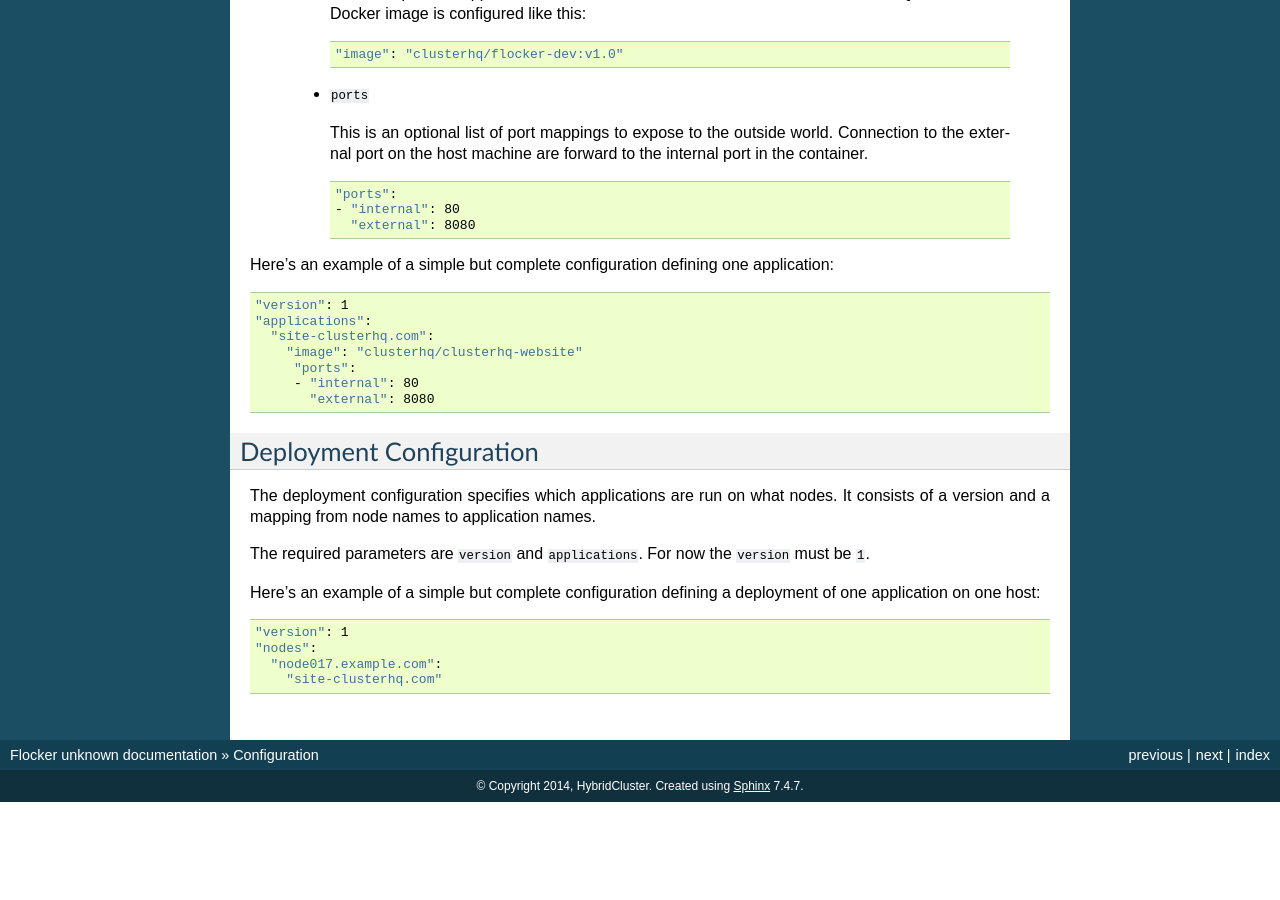
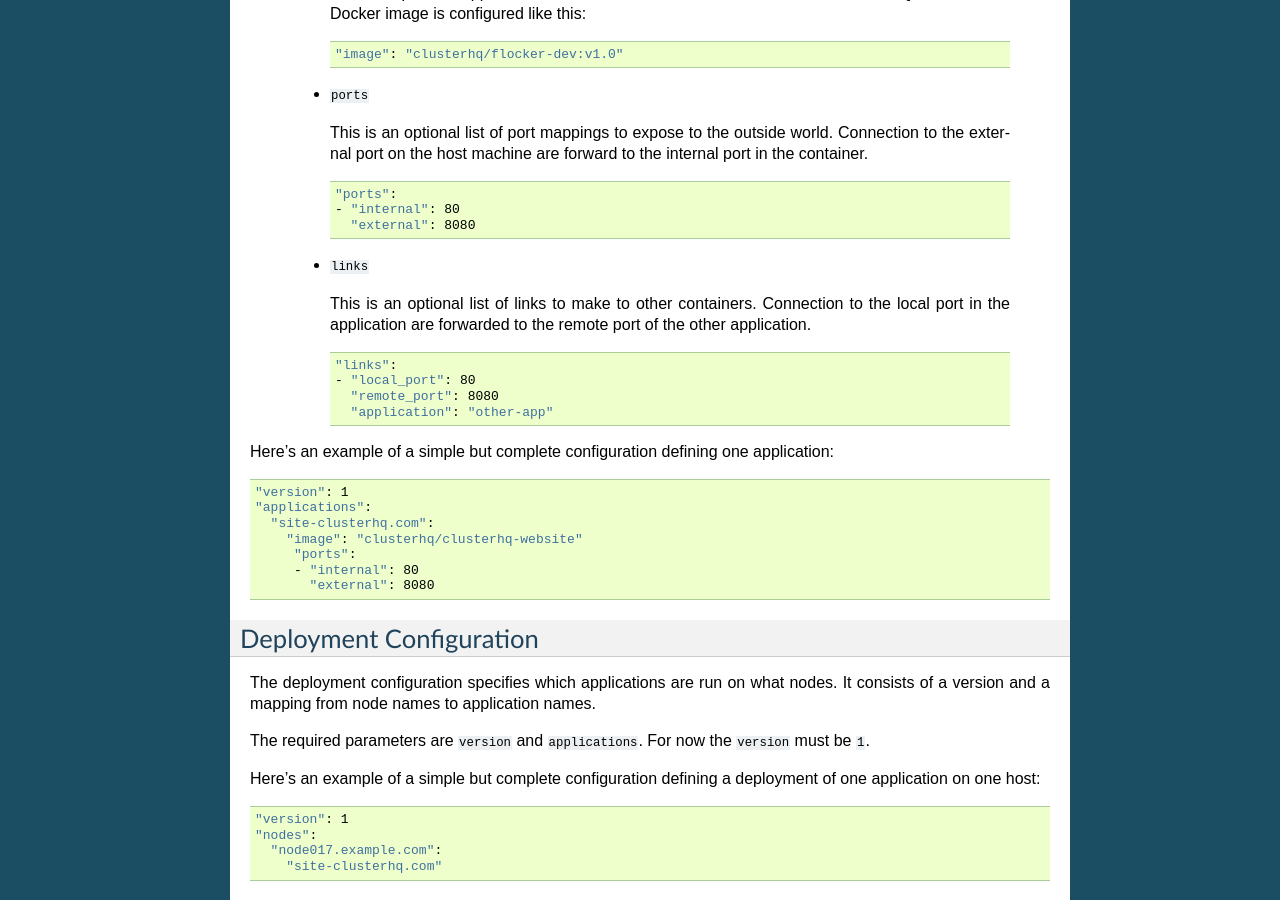
Before and after one commit to ClusterHQ/flocker, a Sphinx documentation site: the page built from docs/configuration.rst, in a window 1280 px wide and 900 px high, scrolled down 492 px. Built offline with Sphinx 7.4.7, drawn with Linux system fonts in a browser that asks for light colours; before the commit the page ends 1294 px from its top, so only the background shows below that.

Commit message:
Add docs.

```diff
--- a/docs/configuration.rst
+++ b/docs/configuration.rst
@@ -41,6 +41,18 @@ The parameters required to define an application are:
        - "internal": 80
          "external": 8080
 
+  - ``links``
+
+    This is an optional list of links to make to other containers.
+    Connection to the local port in the application are forwarded to the remote port of the other application.
+
+    .. code-block:: yaml
+
+       "links":
+       - "local_port": 80
+         "remote_port": 8080
+         "application": "other-app"
+
 Here's an example of a simple but complete configuration defining one application:
 
 .. code-block:: yaml
```
